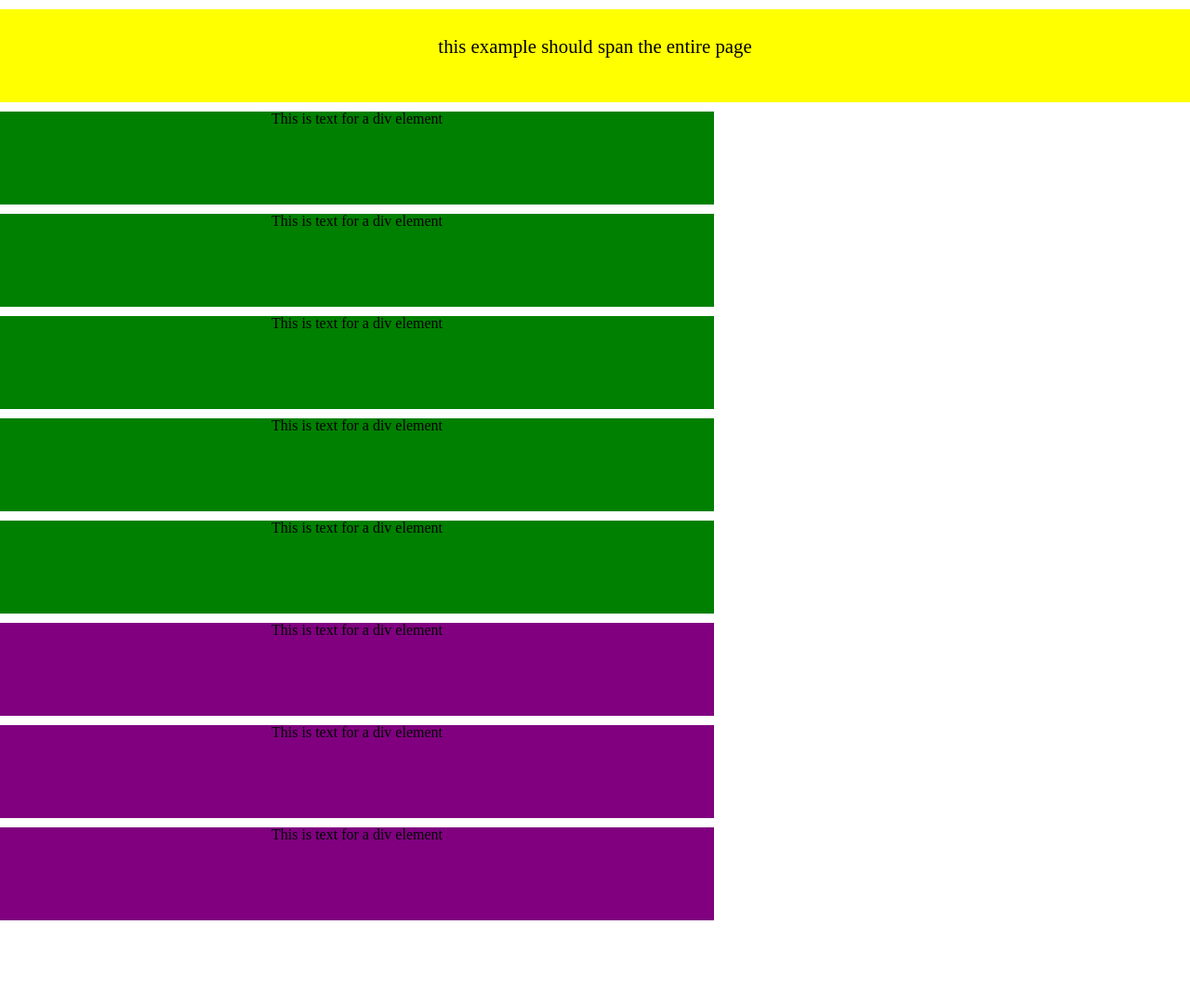
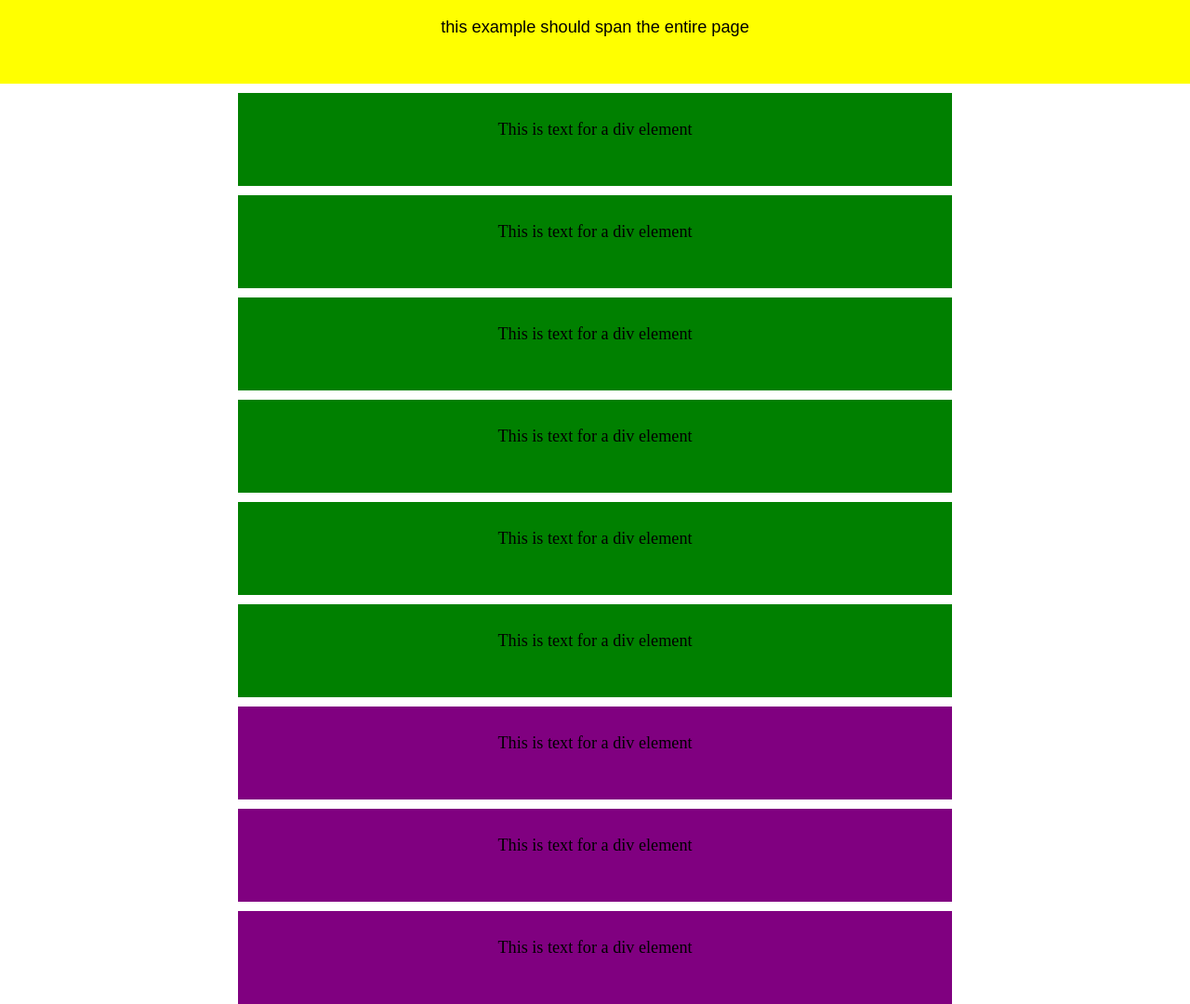
Before and after one commit to JessLara/CSSBasics, a plain HTML site: page index.html in a window 1280 px wide. Shown: the whole page at 93% size. Before the commit the page ends 1000 px from the top, so only its background shows below. Drawn offline with Linux system fonts and the light colour scheme.

Commit message:
committing with revised nav bar assignment

```diff
--- a/css/style.css
+++ b/css/style.css
@@ -8,6 +8,7 @@ nav {
   margin-top: -10px;
   position: fixed;
   width: 100%;
+  top: 0;
 }
 h1 {
   font-family: sans-serif;
@@ -17,8 +18,11 @@ h1 {
 /**** Element Section ****/
 
 section {
-  margin: 0 auto;
+  margin: 0px auto 0;
   width: 60%;
+  position: relative;
+  z-index: -1;
+  top: 90px;
 }
 
 .example, h3 {
--- a/index.html
+++ b/index.html
@@ -3,8 +3,9 @@
   <head>
     <meta charset="utf-8">
     <title></title>
+    <link rel="stylesheet" type="text/css" href="css/normalize.css">
     <link rel="stylesheet" href="css/style.css">
-    <link rel="stylesheet" type="text/css" href="css/normalize.css">
+
   </head>
   <body>
     <nav>
```
